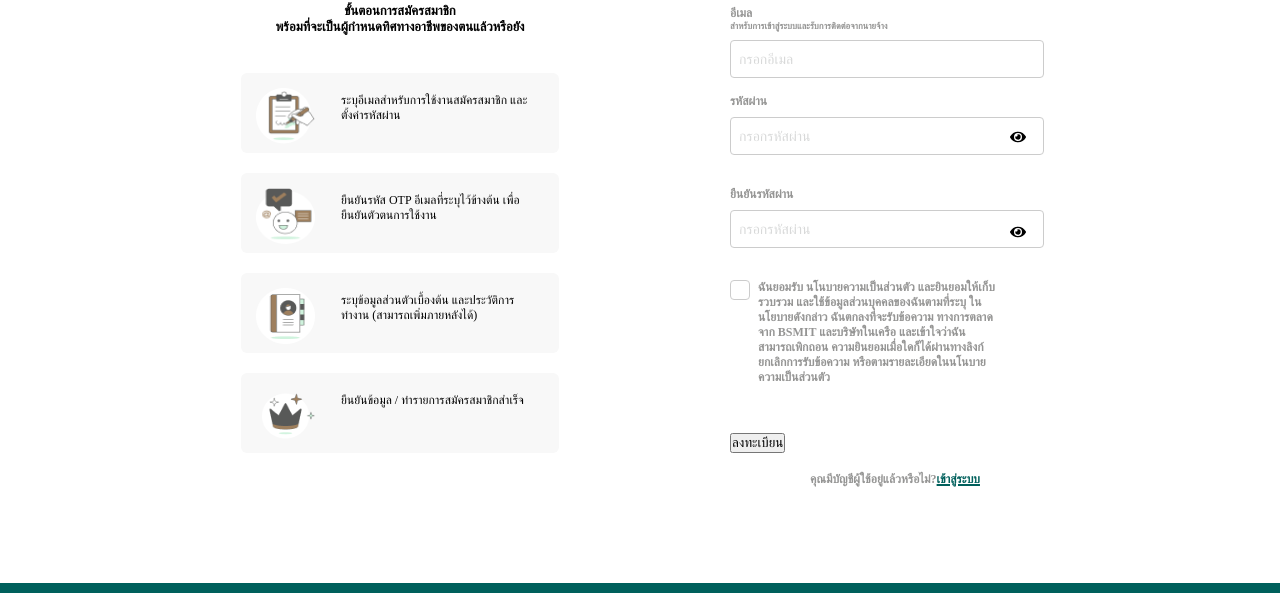
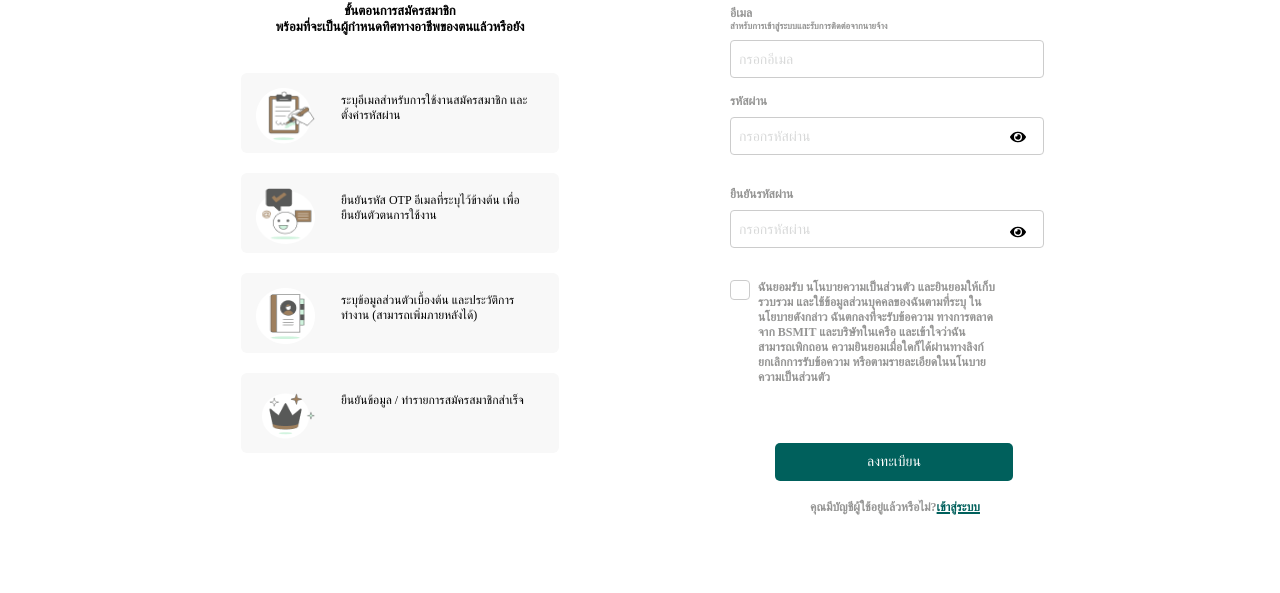
Before and after one commit to Jimmiejay/Bsmit, a React app: page /Register in a window 1280 px wide. Shown: the part 207-800 px from the top of the page. Built offline with nearby package versions, Linux system fonts and the light colour scheme; a web font is replaced by a local one.

Commit message:
แก้ปุ่ม อีกแล้ว

```diff
--- a/src/pages/Register/form/registerform.jsx
+++ b/src/pages/Register/form/registerform.jsx
@@ -61,7 +61,7 @@ const registerform = () => {
         </div>
       </div>
       <div>
-        <button className='button' type="sumit">ลงทะเบียน</button>
+        <button className='buttonReg' type="sumit">ลงทะเบียน</button>
       </div>
       <div className='nouser-text'>
         <h2 style={{ display: 'inline-block' }}>คุณมีบัญชีผู้ใช้อยู่แล้วหรือไม่?</h2>
--- a/src/pages/Register/form/style.css
+++ b/src/pages/Register/form/style.css
@@ -158,7 +158,7 @@
 
 
 
-.registerform button[type="submit"] {
+.registerform .buttonReg{
     padding: 10px 20px;
     font-size: 14px;
     font-weight: 600px;
@@ -179,13 +179,13 @@
     margin-left: 45px;
 }
 
-.registerform button[type="submit"]:hover {
+.registerform .buttonReg:hover {
     background-color: rgb(97, 242, 141);
     box-shadow: 0 4px 8px rgba(0, 0, 0, 0.2);
     color: black;
 }
 
-.registerform button[type="submit"]:active {
+.registerform .buttonReg:active{
     background-color: #004085;
     box-shadow: 0 2px 4px rgba(0, 0, 0, 0.2);
     color: white;
```
